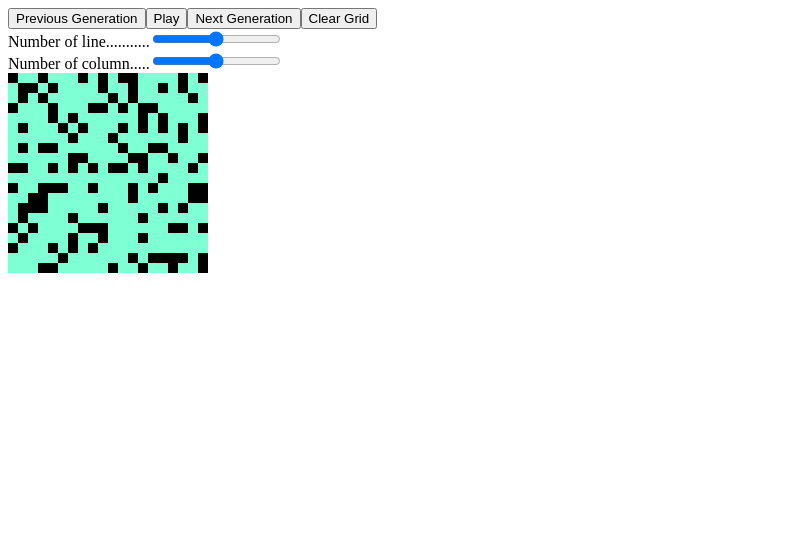
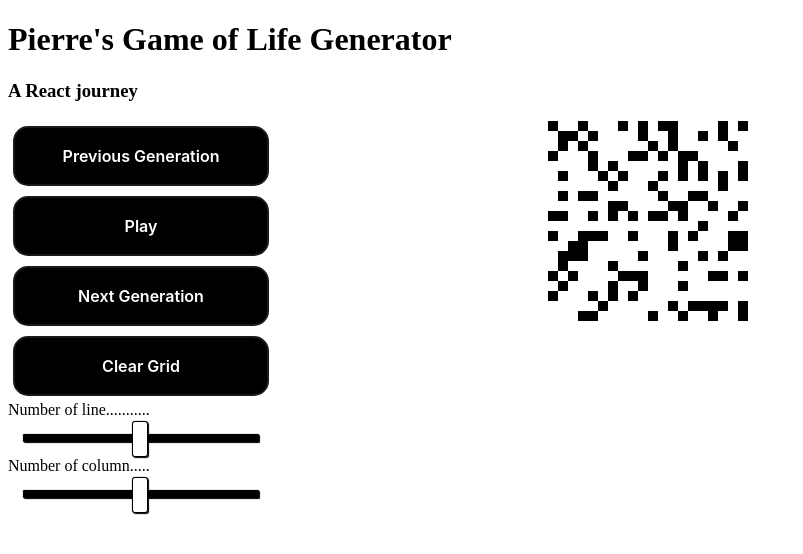
Before and after one commit to pedro88/GameOfLife, a React (Vite) app: page / in a window 1280 px wide. Shown: the top 554 px of the page, without its empty margins (0-803 px from the left). Built offline with nearby package versions, Linux system fonts and the light colour scheme.

Commit message:
addind some style

```diff
--- a/index.html
+++ b/index.html
@@ -8,6 +8,10 @@
     <title>Vite + React</title>
   </head>
   <body>
+    <header>
+      <h1>Pierre's Game of Life Generator</h1>
+      <h3>A React journey</h3>
+    </header>
     <div id="root"></div>
     <script type="module" src="/src/main.jsx"></script>
   </body>
--- a/src/Button.jsx
+++ b/src/Button.jsx
@@ -2,7 +2,7 @@ import React from 'react'
 
 const Button = ({ prevGen, play, nextGen, clearGrid, handleColCntChange, handleLineCntChange }) => {
   return (
-    <div className='BtnContainer' >
+    <div className='BtnContainer flex-container' >
       <button onClick={prevGen}>Previous Generation</button>
       <button onClick={play}>Play</button>
       <button onClick={nextGen}>Next Generation</button>
--- a/src/GridGenerator.jsx
+++ b/src/GridGenerator.jsx
@@ -36,7 +36,7 @@ const GridGenerator = () => {
     }
 
     const [grid, setGrid] = useState(generateInitialGrid)
-    console.log("grid at first: ", grid)
+    //console.log("grid at first: ", grid)
 
     //Check the state of cells beetween 2 generation
     const checkCellState = (line, column) => {
@@ -49,7 +49,7 @@ const GridGenerator = () => {
             passedCellsGrid[line][column - 1].value +
             passedCellsGrid[line][column + 1].value +
             passedCellsGrid[line + 1][column - 1].value +
-        passedCellsGrid[line+1][column].value +
+            passedCellsGrid[line + 1][column].value +
             passedCellsGrid[line + 1][column + 1].value
 
         passedCellsGrid[line][column].alive === true ?
@@ -70,16 +70,16 @@ const GridGenerator = () => {
                 checkCellState(i, j)
                 cellsGrid[i][j].alive = stateBoolean
                 if (stateBoolean === true) {
-                    console.log("vivant")
+                    //console.log("vivant")
                     cellsGrid[i][j].value = 1
                 } else {
-                    console.log("dead")
+                    //console.log("dead")
                     cellsGrid[i][j].value = 0
                 }
             }
         }
         setGrid(cellsGrid)
-        const h = historic.map((generation) => generation.map((nested) => nested.map(cell => ({...cell}))))
+        const h = historic.map((generation) => generation.map((nested) => nested.map(cell => ({ ...cell }))))
         h.push(cellsGrid)
         setHistoric(h)
         //console.log("historic: ", historic)
@@ -87,9 +87,9 @@ const GridGenerator = () => {
 
     //Access to the previous generation
     const previousGen = () => {
-        const h = historic.map((generation) => generation.map((nested) => nested.map(cell => ({...cell}))))
-        if (h.length>=2){
-            setGrid(h[h.length-2])
+        const h = historic.map((generation) => generation.map((nested) => nested.map(cell => ({ ...cell }))))
+        if (h.length >= 2) {
+            setGrid(h[h.length - 2])
             h.pop()
             setHistoric(h)
         }
@@ -98,7 +98,7 @@ const GridGenerator = () => {
 
     //Clear all the grid
     const clearGrid = () => {
-        console.log("clear grid")
+        //console.log("clear grid")
         const clearGrid = grid.map((nested) => nested.map(cell => ({ ...cell })))
         clearGrid.forEach((nested) => nested.forEach((e) => {
             e.alive = false
@@ -110,16 +110,16 @@ const GridGenerator = () => {
 
     //Allow you to determine the value of each cell
     const changeValue = (e) => {
-        console.log(e.target.id)
+        //console.log(e.target.id)
         const destructuredId = e.target.id.split(",")
-        console.log(destructuredId)
+        //console.log(destructuredId)
         const newGrid = grid.map((nested) => nested.map(cell => ({ ...cell })))
-        console.log(newGrid)
+        //console.log(newGrid)
         const newAlive = e.target.className === "dead" ? true : false
         const newValue = e.target.className === "dead" ? 1 : 0
-        console.log("aliveState", newAlive)
-        newGrid[destructuredId[0]].splice(destructuredId[1], 1, {alive : newAlive, value: newValue})
-        console.log("destruc: ", newGrid)
+        //console.log("aliveState", newAlive)
+        newGrid[destructuredId[0]].splice(destructuredId[1], 1, { alive: newAlive, value: newValue })
+        //console.log("destruc: ", newGrid)
         setGrid(newGrid)
     }
 
@@ -136,7 +136,7 @@ const GridGenerator = () => {
     }
 
 
-    console.log("cellsGrid: ", cellsGrid)
+    //console.log("cellsGrid: ", cellsGrid)
 
 
     // useEffect(() => {
@@ -146,8 +146,8 @@ const GridGenerator = () => {
 
 
     return (
-        <div>
-
+        <div className='grid-container'>
+            <section className='section-button'>
                 <Button
                     nextGen={nextGen}
                     clearGrid={clearGrid}
@@ -155,14 +155,18 @@ const GridGenerator = () => {
                     handleLineCntChange={handleLineCntChange}
                     prevGen={previousGen}
                 />
+            </section>
 
+            <section className='section-grid'>
+                <div className='gameoflife-grid'>
                 {
                     <NewGeneration
                     grid={grid}
                     changeValue={changeValue}
                     />
-
                 }
+                </div>
+            </section>
         </div>
     )
 }
--- a/src/NewGeneration.jsx
+++ b/src/NewGeneration.jsx
@@ -7,9 +7,9 @@ const NewGeneration = ({ grid, changeValue }) => {
             <div className='line' key={rowIndex} >
                 {nested.map((cell, colIndex) =>
                     cell.alive === true ?
-                        <div className='alive' id={[rowIndex, colIndex]} key={colIndex} onClick={changeValue}></div>
+                        <div className='alive' id={[rowIndex, colIndex]} value="1" key={colIndex} onClick={changeValue}></div>
                         :
-                        <div className='dead' key={colIndex} id={[rowIndex, colIndex]} onClick={changeValue}></div>
+                        <div className='dead' key={colIndex} id={[rowIndex, colIndex]} value="0" onClick={changeValue}></div>
                 )}
             </div>
         )
--- a/src/style.css
+++ b/src/style.css
@@ -1,4 +1,3 @@
-
 .root {
     height: 100vh;
     width: 100vw;
@@ -7,7 +6,8 @@
 .line {
     display: flex;
     flex-direction: row;
-    width: 100vw;
+    width: auto;
+    justify-content: center;
 
 
 }
@@ -16,9 +16,194 @@
     background-color: black;
     height: 10px;
     width: 10px;
+    border: 1px;
+    /* border-style: solid; */
 }
+
 .dead {
-    background-color: aquamarine;
+    background-color: rgb(255, 255, 255);
     height: 10px;
     width: 10px;
+    border: 1px;
+    /* border-style: solid; */
+
 }
+
+.grid-container {
+    display: grid;
+    grid-template-columns: 20vw 60vw 20vw;
+}
+
+.section-button {
+    grid-column: 1-2;
+}
+
+.section-grid {
+    grid-column: 2-3;
+}
+
+.gameoflife-grid {
+    margin: 0 auto;
+}
+
+button {
+    appearance: none;
+    background-color: #000000;
+    border: 2px solid #1A1A1A;
+    border-radius: 15px;
+    box-sizing: border-box;
+    color: #FFFFFF;
+    cursor: pointer;
+    display: inline-block;
+    font-family: Roobert, -apple-system, BlinkMacSystemFont, "Segoe UI", Helvetica, Arial, sans-serif, "Apple Color Emoji", "Segoe UI Emoji", "Segoe UI Symbol";
+    font-size: 16px;
+    font-weight: 600;
+    line-height: normal;
+    margin: 5px;
+    min-height: 60px;
+    min-width: 0;
+    outline: none;
+    padding: 16px 18px;
+    text-align: center;
+    text-decoration: none;
+    transition: all 300ms cubic-bezier(.23, 1, 0.32, 1);
+    user-select: none;
+    -webkit-user-select: none;
+    touch-action: manipulation;
+    width: 100%;
+    will-change: transform;
+}
+
+button:hover {
+    box-shadow: rgba(0, 0, 0, 0.25) 0 8px 15px;
+    transform: translateY(-2px);
+}
+
+button:active {
+    box-shadow: none;
+    transform: translateY(0);
+}
+
+input[type="range"] {
+    -webkit-appearance: none;
+    /* Hides the slider so that custom slider can be made */
+    width: 100%;
+    /* Specific width is required for Firefox. */
+    background: transparent;
+    margin: 5px;
+}
+
+input[type=range]::-webkit-slider-thumb {
+    -webkit-appearance: none;
+
+}
+
+input[type=range]:focus {
+    outline: none;
+    /* Removes the blue border. You should probably do some kind of focus styling for accessibility reasons though. */
+}
+
+input[type=range]::-ms-track {
+    width: 100%;
+    cursor: pointer;
+
+
+    /* Hides the slider so custom styles can be added */
+    background: transparent;
+    border-color: transparent;
+    color: transparent;
+}
+
+input[type=range]::-webkit-slider-thumb {
+    -webkit-appearance: none;
+    border: 1px solid #000000;
+    height: 36px;
+    width: 16px;
+    border-radius: 3px;
+
+    background: #ffffff;
+    cursor: pointer;
+    margin-top: -14px;
+    /* You need to specify a margin in Chrome, but in Firefox and IE it is automatic */
+    box-shadow: 1px 1px 1px #000000, 0px 0px 1px #0d0d0d;
+    /* Add cool effects to your sliders! */
+}
+
+All the same stuff for Firefox
+input[type=range]::-moz-range-thumb {
+    box-shadow: 1px 1px 1px #000000, 0px 0px 1px #0d0d0d;
+    border: 1px solid #000000;
+    height: 36px;
+    width: 16px;
+    border-radius: 3px;
+    background: #ffffff;
+    cursor: pointer;
+}
+
+/* All the same stuff for IE */
+input[type=range]::-ms-thumb {
+    box-shadow: 1px 1px 1px #000000, 0px 0px 1px #0d0d0d;
+    border: 1px solid #000000;
+    height: 36px;
+    width: 16px;
+    border-radius: 3px;
+    background: #ffffff;
+    cursor: pointer;
+}
+
+input[type=range]::-webkit-slider-runnable-track {
+    width: 100%;
+    height: 8.4px;
+    cursor: pointer;
+    box-shadow: 1px 1px 1px #000000, 0px 0px 1px #0d0d0d;
+    background: #000000;
+    border-radius: 1.3px;
+    border: 0.2px solid #010101;
+    margin: 10px;
+}
+
+input[type=range]:focus::-webkit-slider-runnable-track {
+    background: #000000;
+}
+
+input[type=range]::-moz-range-track {
+    width: 100%;
+    height: 8.4px;
+    cursor: pointer;
+    box-shadow: 1px 1px 1px #000000, 0px 0px 1px #0d0d0d;
+    background: #000000;
+    border-radius: 1.3px;
+    border: 0.2px solid #010101;
+}
+
+input[type=range]::-ms-track {
+    width: 100%;
+    height: 8.4px;
+    cursor: pointer;
+    background: transparent;
+    border-color: transparent;
+    border-width: 16px 0;
+    color: transparent;
+}
+
+input[type=range]::-ms-fill-lower {
+    background: #000000;
+    border: 0.2px solid #010101;
+    border-radius: 2.6px;
+    box-shadow: 1px 1px 1px #000000, 0px 0px 1px #0d0d0d;
+}
+
+input[type=range]:focus::-ms-fill-lower {
+    background: #000000;
+}
+
+input[type=range]::-ms-fill-upper {
+    background: #000000;
+    border: 0.2px solid #010101;
+    border-radius: 2.6px;
+    box-shadow: 1px 1px 1px #000000, 0px 0px 1px #0d0d0d;
+}
+
+input[type=range]:focus::-ms-fill-upper {
+    background: #000000;
+}
```
Lines whose indentation alone changed are shown as unchanged.
